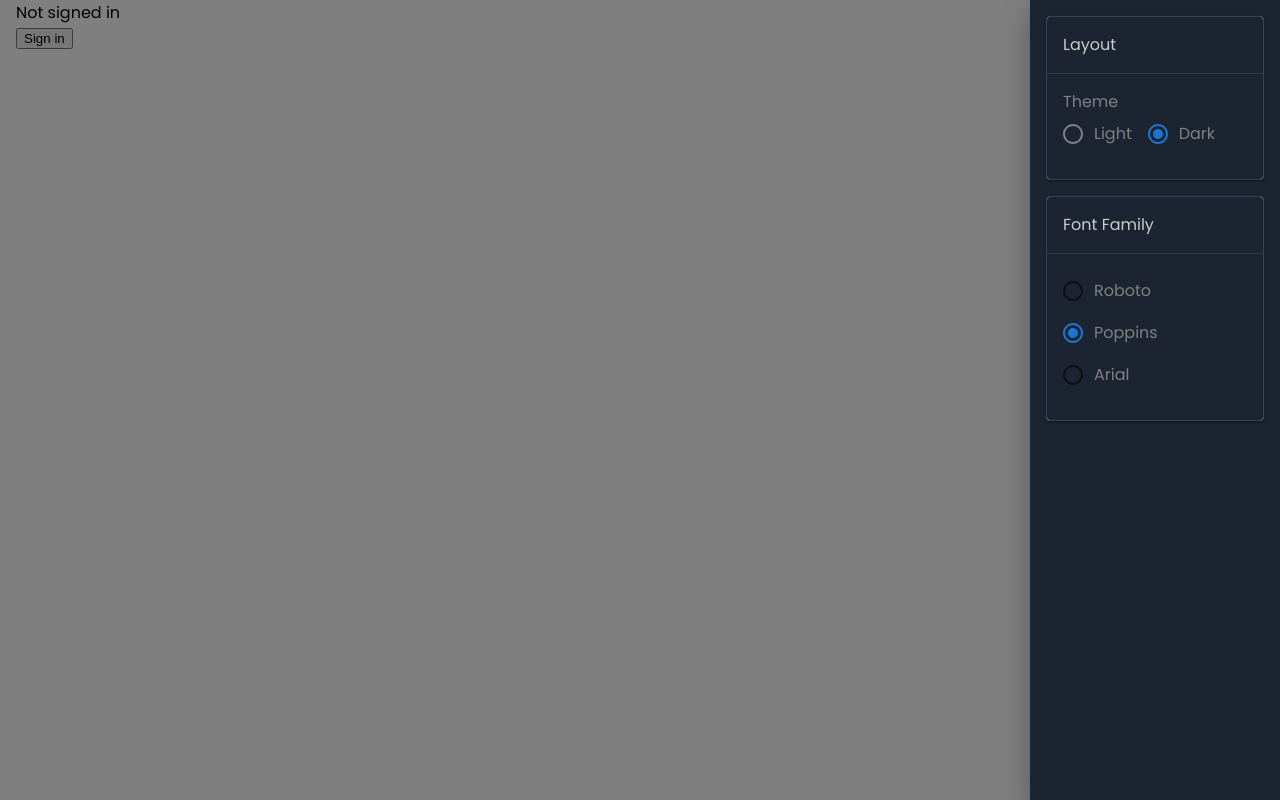
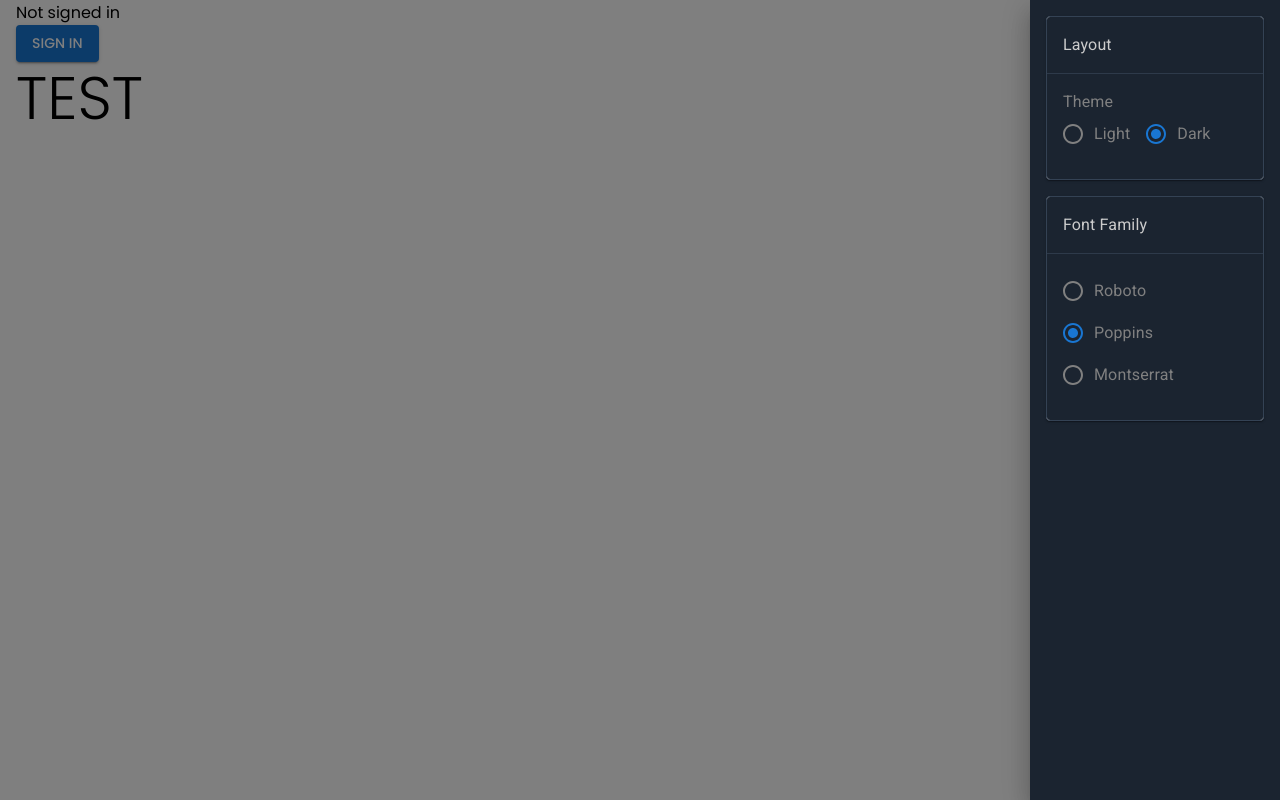
Before and after one commit to mrjaysonwong/nextauth, a Next.js app: page / in a window 1280 px wide. Both pictures are taken after a click on the button 1240 px from the left and 183 px from the top of the page. Built offline with nearby package versions, Linux system fonts and the light colour scheme; no server answers.

Commit message:
add Font Settings

```diff
--- a/components/Layout/SettingsDrawer/Cards/CardOne/index.js
+++ b/components/Layout/SettingsDrawer/Cards/CardOne/index.js
@@ -1,6 +1,4 @@
 import {
-  Box,
-  Typography,
   CardContent,
   FormControlLabel,
   FormControl,
@@ -8,20 +6,18 @@ import {
   Radio,
   RadioGroup,
 } from '@mui/material';
-import { StyledDivider } from '../..';
+import {
+  StyledBox,
+  StyledTypography,
+  StyledDivider,
+  StyledRadio,
+} from '../../StyledComponents';
 
-export default function CardOne({ theme, handleChangeTheme }) {
+export default function CardOne({ themeMode, handleChangeTheme }) {
   return (
-    <Box
-      sx={{
-        bgcolor: '#1B2430',
-        color: 'gray',
-      }}
-    >
+    <StyledBox>
       <CardContent>
-        <Typography variant="body1" color="#ccc">
-          Layout
-        </Typography>
+        <StyledTypography>Layout</StyledTypography>
       </CardContent>
       <StyledDivider />
       <CardContent>
@@ -31,22 +27,22 @@ export default function CardOne({ theme, handleChangeTheme }) {
             row
             aria-labelledby="row-radio-buttons-group-label"
             name="row-radio-buttons-group"
-            value={theme}
+            value={themeMode}
             onChange={handleChangeTheme}
           >
             <FormControlLabel
               value="light"
-              control={<Radio sx={{ color: 'inherit' }} />}
+              control={<StyledRadio />}
               label="Light"
             />
             <FormControlLabel
               value="dark"
-              control={<Radio sx={{ color: 'inherit' }} />}
+              control={<StyledRadio />}
               label="Dark"
             />
           </RadioGroup>
         </FormControl>
       </CardContent>
-    </Box>
+    </StyledBox>
   );
 }
--- a/components/Layout/SettingsDrawer/Cards/CardTwo/index.js
+++ b/components/Layout/SettingsDrawer/Cards/CardTwo/index.js
@@ -1,21 +1,21 @@
 import {
-  Box,
-  Typography,
   CardContent,
   FormControlLabel,
   FormControl,
-  Radio,
   RadioGroup,
 } from '@mui/material';
-import { StyledDivider } from '../..';
+import {
+  StyledBox,
+  StyledTypography,
+  StyledDivider,
+  StyledRadio,
+} from '../../StyledComponents';
 
 export default function CardTwo({ font, handleChangeFont }) {
   return (
-    <Box sx={{ bgcolor: '#1B2430', color: 'gray' }}>
+    <StyledBox>
       <CardContent>
-        <Typography variant="body1" color="#ccc">
-          Font Family
-        </Typography>
+        <StyledTypography>Font Family</StyledTypography>
       </CardContent>
       <StyledDivider />
       <CardContent>
@@ -27,19 +27,23 @@ export default function CardTwo({ font, handleChangeFont }) {
             onChange={handleChangeFont}
           >
             <FormControlLabel
-              value="roboto"
-              control={<Radio />}
+              value="Roboto"
+              control={<StyledRadio />}
               label="Roboto"
             />
             <FormControlLabel
-              value="poppins"
-              control={<Radio />}
+              value="Poppins"
+              control={<StyledRadio />}
               label="Poppins"
             />
-            <FormControlLabel value="arial" control={<Radio />} label="Arial" />
+            <FormControlLabel
+              value="Montserrat"
+              control={<StyledRadio />}
+              label="Montserrat"
+            />
           </RadioGroup>
         </FormControl>
       </CardContent>
-    </Box>
+    </StyledBox>
   );
 }
--- /dev/null
+++ b/components/Layout/SettingsDrawer/StyledComponents.js
@@ -0,0 +1,51 @@
+import {
+  Box,
+  List,
+  Typography,
+  IconButton,
+  Card,
+  Divider,
+  Radio,
+} from '@mui/material';
+import { styled } from '@mui/system';
+
+export const StyledIconButton = styled(IconButton)({
+  position: 'fixed',
+  borderRadius: '50% 50% 10% 50%',
+  backgroundColor: '#4942E4',
+  top: '10rem',
+  right: '1rem',
+  ':hover': {
+    backgroundColor: '#241dad',
+  },
+});
+
+export const StyledDrawerList = styled(List)({
+  minHeight: '100vh',
+  padding: '1rem',
+  backgroundColor: '#1B2430',
+  ' .MuiPaper-root': { border: '1px solid #344254' },
+});
+
+export const StyledCard = styled(Card)({
+  ' :not(:last-child)': {
+    marginBottom: '1rem',
+  },
+});
+
+export const StyledDivider = styled(Divider)({
+  backgroundColor: '#344254',
+});
+
+export const StyledBox = styled(Box)({
+  backgroundColor: '#1B2430',
+  color: 'gray',
+});
+
+export const StyledTypography = styled(Typography)({
+  color: '#ccc',
+});
+
+export const StyledRadio = styled(Radio)({
+  color: 'inherit',
+});
--- a/components/Layout/SettingsDrawer/index.js
+++ b/components/Layout/SettingsDrawer/index.js
@@ -1,59 +1,23 @@
 import { useState } from 'react';
+import { Box, Drawer } from '@mui/material';
+import SettingsIcon from '@components/Layout/SettingsIcon';
 import {
-  Box,
-  Drawer,
-  List,
-  Typography,
-  IconButton,
-  Card,
-  Divider,
-} from '@mui/material';
-import SettingsIcon from '@components/Layout/SettingsIcon';
-import { styled } from '@mui/system';
+  StyledIconButton,
+  StyledDrawerList,
+  StyledCard,
+} from './StyledComponents';
 import CardOne from './Cards/CardOne';
 import CardTwo from './Cards/CardTwo';
 
-const StyledIconButton = styled(IconButton)({
-  position: 'fixed',
-  borderRadius: '50% 50% 10% 50%',
-  backgroundColor: '#4942E4',
-  top: '10rem',
-  right: '1rem',
-  ':hover': {
-    backgroundColor: '#241dad',
-  },
-});
-
-const StyledDrawerList = styled(List)({
-  minHeight: '100vh',
-  padding: '1rem',
-  backgroundColor: '#1B2430',
-  ' .MuiPaper-root': { border: '1px solid #344254' },
-});
-
-const StyledCard = styled(Card)({
-  ' :not(:last-child)': {
-    marginBottom: '1rem',
-  },
-});
-
-export const StyledDivider = styled(Divider)({
-  backgroundColor: '#344254',
-});
-
-export default function SettingsDrawer() {
+export default function SettingsDrawer({ font, handleChangeFont }) {
   const [state, setState] = useState({
     right: false,
   });
 
-  const [theme, setTheme] = useState('dark');
-  const [font, setFont] = useState('poppins');
+  const [themeMode, setThemeMode] = useState('dark');
 
   const handleChangeTheme = (event) => {
-    setTheme(event.target.value);
-  };
-  const handleChangeFont = (event) => {
-    setFont(event.target.value);
+    setThemeMode(event.target.value);
   };
 
   const toggleDrawer = (anchor, open) => () => {
@@ -64,7 +28,10 @@ export default function SettingsDrawer() {
     <Box sx={{ width: 250 }} onClick={toggleDrawer(anchor, true)}>
       <StyledDrawerList>
         <StyledCard>
-          <CardOne theme={theme} handleChangeTheme={handleChangeTheme} />
+          <CardOne
+            themeMode={themeMode}
+            handleChangeTheme={handleChangeTheme}
+          />
         </StyledCard>
         <StyledCard>
           <CardTwo font={font} handleChangeFont={handleChangeFont} />
--- a/pages/_app.js
+++ b/pages/_app.js
@@ -1,19 +1,29 @@
+import { useState } from 'react';
 import '../styles/globals.css';
 import { createTheme, ThemeProvider } from '@mui/material/styles';
 import { SessionProvider } from 'next-auth/react';
-
-const theme = createTheme({
-  typography: {
-    fontFamily: 'Poppins, sans-serif',
-  },
-});
+import SettingsDrawer from '@components/Layout/SettingsDrawer';
 
 function MyApp({ Component, pageProps: { session, ...pageProps } }) {
+  const defaultFont = 'Poppins';
+  const [font, setFont] = useState(defaultFont);
+
+  const theme = createTheme({
+    typography: {
+      fontFamily: `${font}`,
+    },
+  });
+
+  const handleChangeFont = (event) => {
+    setFont(event.target.value);
+  };
+
   return (
     <SessionProvider session={session}>
       <ThemeProvider theme={theme}>
         <Component {...pageProps} />
       </ThemeProvider>
+      <SettingsDrawer font={font} handleChangeFont={handleChangeFont} />
     </SessionProvider>
   );
 }
--- a/pages/index.js
+++ b/pages/index.js
@@ -1,6 +1,6 @@
 import { useSession, signIn, signOut } from 'next-auth/react';
+import { Button, Typography } from '@mui/material';
 import MainContainer from '@components/Layout/MainContainer';
-import SettingsDrawer from '@components/Layout/SettingsDrawer';
 
 export default function Home() {
   const { data: session } = useSession();
@@ -10,16 +10,25 @@ export default function Home() {
       <MainContainer>
         Signed in as {session.user.email}
         <br />
-        <button onClick={() => signOut({ callbackUrl: '/' })}>Sign out</button>
+        <Button
+          variant="contained"
+          onClick={() => signOut({ callbackUrl: '/' })}
+        >
+          Sign out
+        </Button>
       </MainContainer>
     );
   }
+
   return (
     <MainContainer>
       Not signed in
       <br />
-      <button onClick={() => signIn()}>Sign in</button>
-      <SettingsDrawer />
+      <Button variant="contained" onClick={() => signIn()}>
+        Sign in
+      </Button>
+      <br />
+      <Typography variant="h2">TEST</Typography>
     </MainContainer>
   );
 }
--- a/styles/globals.css
+++ b/styles/globals.css
@@ -1,4 +1,6 @@
 @import url('https://fonts.googleapis.com/css2?family=Poppins:wght@300;400;500&display=swap');
+@import url('https://fonts.googleapis.com/css2?family=Montserrat:wght@300;400;500&display=swap');
+@import url('https://fonts.googleapis.com/css2?family=Roboto:wght@300;400;500&display=swap');
 
 html,
 body {
```
Also changed, not shown: 1 other file (tests, documents, lock files or other folders).
